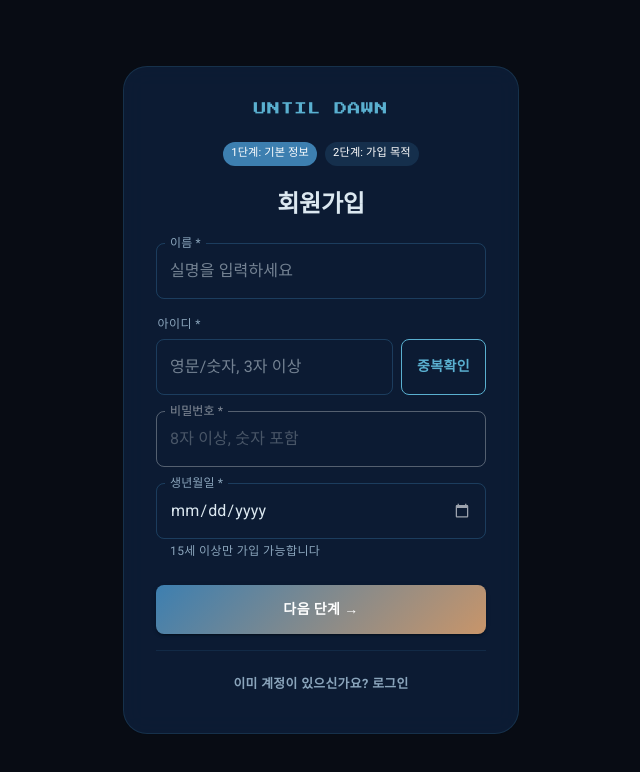
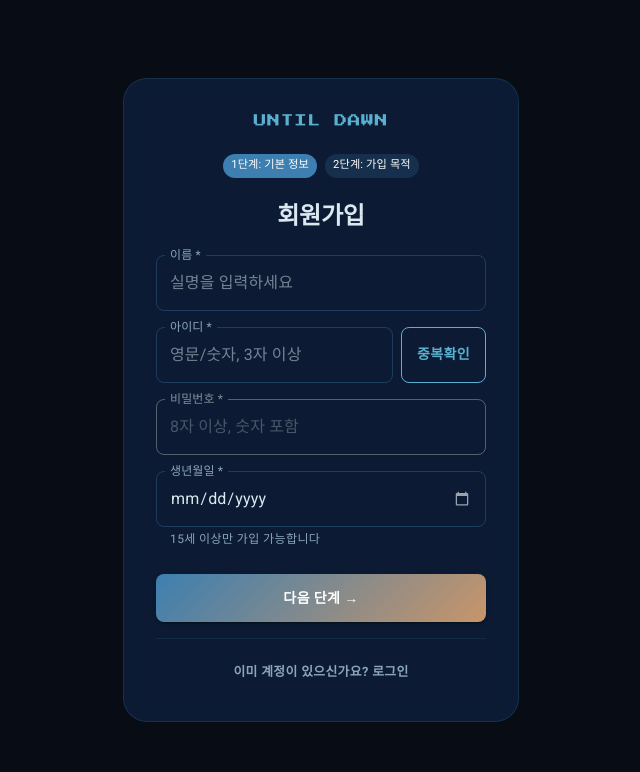
Before and after one commit to kobohamster/my_ai_web, a React (Vite) app in the folder lecture1/my-community/: page /#/register in a window 1280 px wide. Shown: the top 772 px of the page, without its empty margins (319-959 px from the left). Built offline with nearby package versions, Linux system fonts and the light colour scheme; no server answers; a web font is replaced by a local one.

Commit message:
회원가입 아이디 필드 floating label 복원 및 버튼 정렬 수정
외부 레이블 제거 후 다른 필드와 동일한 shrink label 방식으로 통일,
버튼 height:56px + alignItems:flex-start로 정확한 정렬 적용

Co-Authored-By: Claude Sonnet 4.6 <noreply@anthropic.com>

```diff
--- a/lecture1/my-community/src/pages/RegisterPage.jsx
+++ b/lecture1/my-community/src/pages/RegisterPage.jsx
@@ -157,17 +157,15 @@ const RegisterPage = () => {
                 slotProps={{ inputLabel: { shrink: true } }}
               />
 
-              <Box>
-                <Typography variant='caption' sx={{ color: 'text.secondary', display: 'block', mb: 0.5, ml: 0.2 }}>
-                  아이디 *
-                </Typography>
               <Box sx={{ display: 'flex', gap: 1, alignItems: 'flex-start' }}>
                 <TextField
+                  label='아이디 *'
                   name='username'
                   value={form.username}
                   onChange={handleChange}
                   fullWidth
                   placeholder='영문/숫자, 3자 이상'
+                  slotProps={{ inputLabel: { shrink: true } }}
                   error={usernameStatus === 'taken'}
                   helperText={
                     usernameStatus === 'ok' ? '✅ 사용 가능한 아이디입니다.' :
@@ -182,7 +180,6 @@ const RegisterPage = () => {
                 >
                   {usernameStatus === 'checking' ? <CircularProgress size={16} /> : '중복확인'}
                 </Button>
-                </Box>
               </Box>
 
               <Box>
```
Lines whose indentation alone changed are shown as unchanged.
